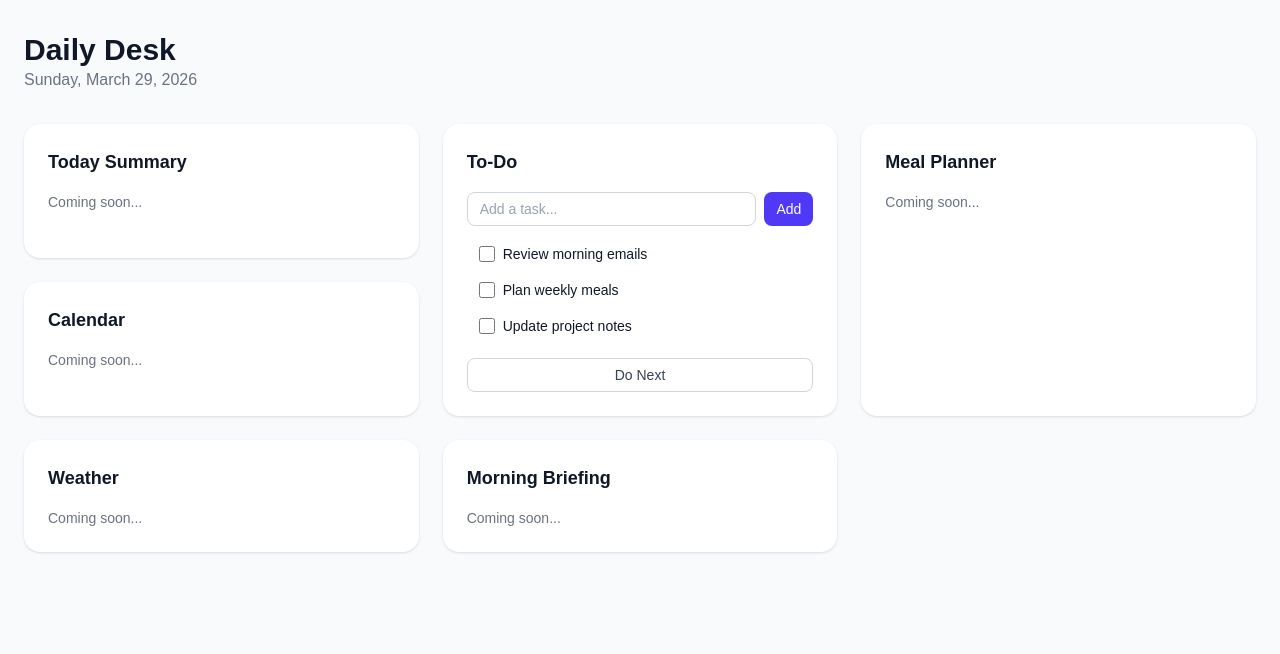
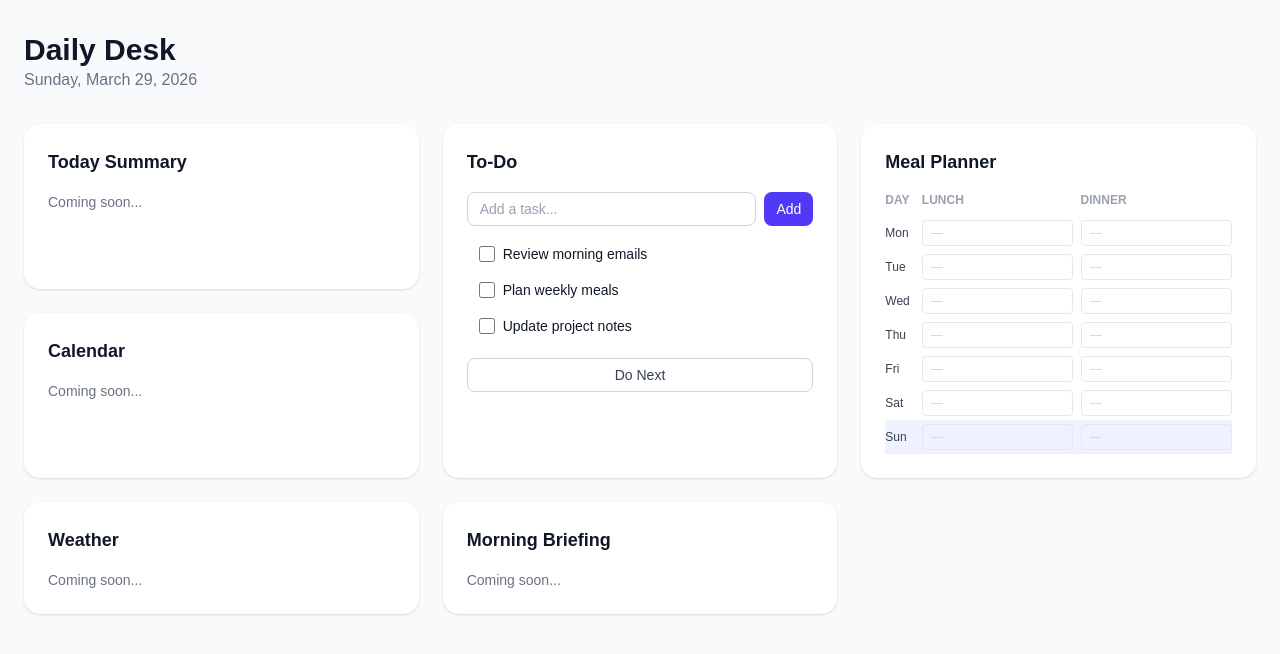
Before and after one commit to BryanLuu888/daily-desk, a Next.js app: page / in a window 1280 px wide. Shown: the top 654 px of the page. Built offline with nearby package versions, Linux system fonts and the light colour scheme.

Commit message:
feat: add Meal Planner panel with 7-day lunch/dinner grid
Co-Authored-By: Claude Opus 4.6 (1M context) <noreply@anthropic.com>

```diff
--- a/src/app/page.tsx
+++ b/src/app/page.tsx
@@ -1,6 +1,7 @@
 import Panel from "@/components/ui/Panel";
 import DateDisplay from "@/components/DateDisplay";
 import TodoPanel from "@/components/panels/TodoPanel";
+import MealPlannerPanel from "@/components/panels/MealPlannerPanel";
 
 export default function Home() {
   return (
@@ -20,7 +21,7 @@ export default function Home() {
         </Panel>
 
         <Panel title="Meal Planner" className="row-span-2">
-          <p className="text-sm text-gray-500">Coming soon...</p>
+          <MealPlannerPanel />
         </Panel>
 
         <Panel title="Calendar">
--- /dev/null
+++ b/src/components/panels/MealPlannerPanel.tsx
@@ -0,0 +1,125 @@
+"use client";
+
+import { useReducer } from "react";
+
+const DAYS = ["Mon", "Tue", "Wed", "Thu", "Fri", "Sat", "Sun"] as const;
+type Day = (typeof DAYS)[number];
+
+interface MealState {
+  [day: string]: { lunch: string; dinner: string };
+}
+
+type MealAction = {
+  type: "SET_MEAL";
+  day: Day;
+  meal: "lunch" | "dinner";
+  value: string;
+};
+
+function initState(): MealState {
+  const state: MealState = {};
+  for (const day of DAYS) {
+    state[day] = { lunch: "", dinner: "" };
+  }
+  return state;
+}
+
+function reducer(state: MealState, action: MealAction): MealState {
+  switch (action.type) {
+    case "SET_MEAL":
+      return {
+        ...state,
+        [action.day]: {
+          ...state[action.day],
+          [action.meal]: action.value,
+        },
+      };
+    default:
+      return state;
+  }
+}
+
+function getTodayAbbreviation(): Day | null {
+  const dayIndex = new Date().getDay(); // 0=Sun, 1=Mon, ...
+  const map: Record<number, Day> = {
+    0: "Sun",
+    1: "Mon",
+    2: "Tue",
+    3: "Wed",
+    4: "Thu",
+    5: "Fri",
+    6: "Sat",
+  };
+  return map[dayIndex] ?? null;
+}
+
+export default function MealPlannerPanel() {
+  const [state, dispatch] = useReducer(reducer, undefined, initState);
+  const today = getTodayAbbreviation();
+
+  return (
+    <div className="overflow-x-auto">
+      <table className="w-full text-sm">
+        <thead>
+          <tr>
+            <th className="pb-2 pr-2 text-left text-xs font-semibold uppercase text-gray-400">
+              Day
+            </th>
+            <th className="pb-2 px-1 text-left text-xs font-semibold uppercase text-gray-400">
+              Lunch
+            </th>
+            <th className="pb-2 pl-1 text-left text-xs font-semibold uppercase text-gray-400">
+              Dinner
+            </th>
+          </tr>
+        </thead>
+        <tbody>
+          {DAYS.map((day) => (
+            <tr
+              key={day}
+              className={
+                day === today ? "bg-indigo-50 rounded" : ""
+              }
+            >
+              <td className="py-1 pr-2 text-xs font-medium text-gray-700 whitespace-nowrap">
+                {day}
+              </td>
+              <td className="py-1 px-1">
+                <input
+                  type="text"
+                  value={state[day].lunch}
+                  onChange={(e) =>
+                    dispatch({
+                      type: "SET_MEAL",
+                      day,
+                      meal: "lunch",
+                      value: e.target.value,
+                    })
+                  }
+                  placeholder="—"
+                  className="w-full rounded border border-gray-200 bg-transparent px-2 py-1 text-xs text-gray-800 placeholder-gray-300 focus:border-indigo-300 focus:outline-none focus:ring-1 focus:ring-indigo-200"
+                />
+              </td>
+              <td className="py-1 pl-1">
+                <input
+                  type="text"
+                  value={state[day].dinner}
+                  onChange={(e) =>
+                    dispatch({
+                      type: "SET_MEAL",
+                      day,
+                      meal: "dinner",
+                      value: e.target.value,
+                    })
+                  }
+                  placeholder="—"
+                  className="w-full rounded border border-gray-200 bg-transparent px-2 py-1 text-xs text-gray-800 placeholder-gray-300 focus:border-indigo-300 focus:outline-none focus:ring-1 focus:ring-indigo-200"
+                />
+              </td>
+            </tr>
+          ))}
+        </tbody>
+      </table>
+    </div>
+  );
+}
```
